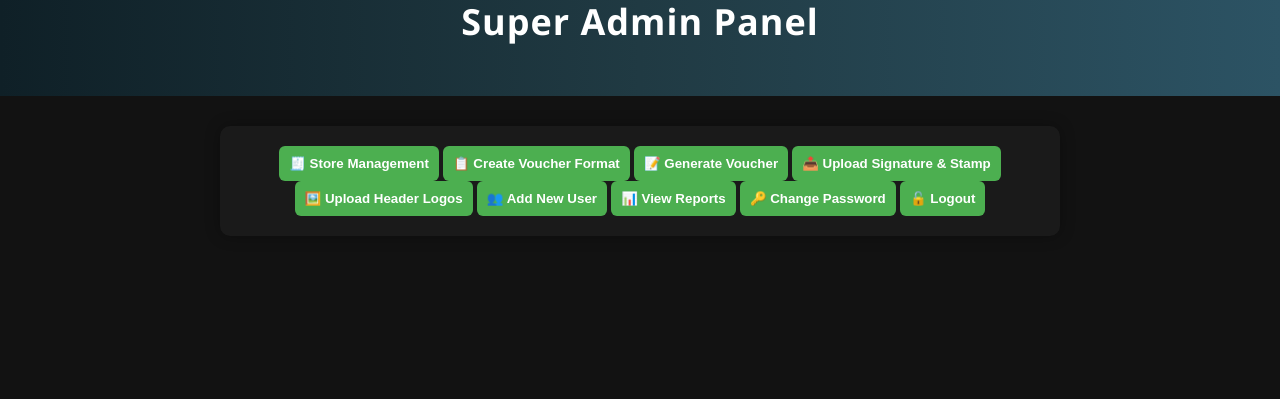
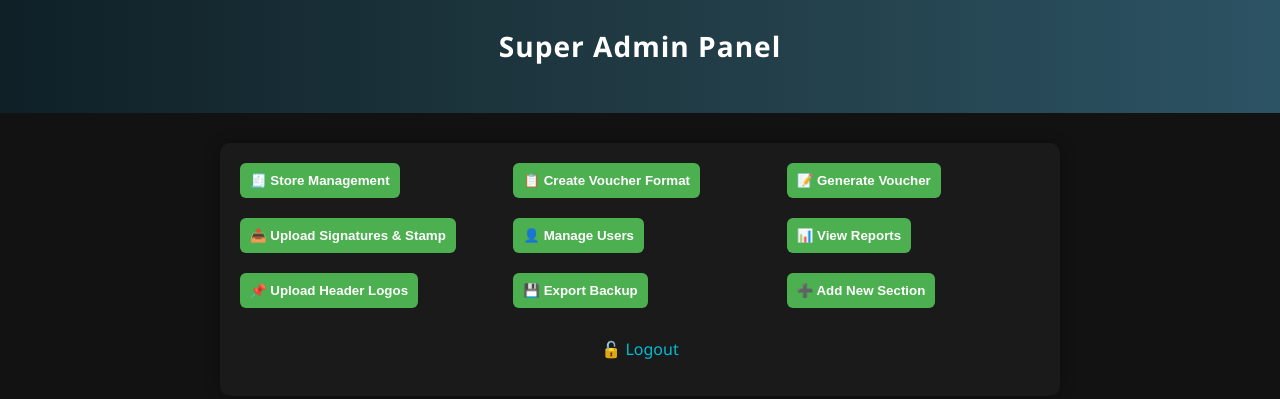
Before and after one commit to Asad4556/HCP, a plain HTML site: page super_admin_dashboard.html in a window 1280 px wide. Shown: the part 102-501 px from the top of the page. Drawn offline with Linux system fonts and the light colour scheme.

Commit message:
Update super_admin_dashboard.html

```diff
--- a/super_admin_dashboard.html
+++ b/super_admin_dashboard.html
@@ -2,37 +2,30 @@
 <!DOCTYPE html>
 <html lang="en">
 <head>
-  <meta charset="UTF-8" />
-  <title>Super Admin Dashboard - HCP</title>
+  <meta charset="UTF-8">
+  <title>🛠️ Super Admin Panel - HCP</title>
   <link rel="stylesheet" href="style.css" />
 </head>
 <body>
   <header>
-    <div style="display: flex; justify-content: space-between; align-items: center;">
-      <img src="" id="leftLogo" width="90" />
-      <h2>HEPATITIS & INFECTION CONTROL PROGRAM<br/>Super Admin Panel</h2>
-      <img src="" id="rightLogo" width="90" />
-    </div>
+    <h2>HEPATITIS & INFECTION CONTROL PROGRAM</h2>
+    <h3>Super Admin Panel</h3>
   </header>
 
-  <section style="text-align: center;">
-    <a href="store.html"><button>🧾 Store Management</button></a>
-    <a href="create_voucher_format.html"><button>📋 Create Voucher Format</button></a>
-    <a href="generate_voucher.html"><button>📝 Generate Voucher</button></a>
-    <a href="upload_signature_stamp.html"><button>📤 Upload Signature & Stamp</button></a>
-    <a href="upload_header_logos.html"><button>🖼️ Upload Header Logos</button></a>
-    <a href="create_user.html"><button>👥 Add New User</button></a>
-    <a href="view_report.html"><button>📊 View Reports</button></a>
-    <a href="change_password.html"><button>🔑 Change Password</button></a>
-    <a href="login.html"><button>🔓 Logout</button></a>
+  <section>
+    <div style="display: grid; grid-template-columns: repeat(auto-fit, minmax(220px, 1fr)); gap: 20px;">
+      <a href="store.html"><button>🧾 Store Management</button></a>
+      <a href="create_voucher_format.html"><button>📋 Create Voucher Format</button></a>
+      <a href="generate_voucher.html"><button>📝 Generate Voucher</button></a>
+      <a href="upload_signature_stamp.html"><button>📤 Upload Signatures & Stamp</button></a>
+      <a href="user_management.html"><button>👤 Manage Users</button></a>
+      <a href="view_report.html"><button>📊 View Reports</button></a>
+      <a href="upload_header_logos.html"><button>📌 Upload Header Logos</button></a>
+      <a href="export_backup.html"><button>💾 Export Backup</button></a>
+      <a href="add_section.html"><button>➕ Add New Section</button></a>
+    </div>
+
+    <p style="text-align:center; margin-top: 30px;"><a href="login.html">🔓 Logout</a></p>
   </section>
-
-  <script>
-    // Load saved header logos
-    const leftLogo = localStorage.getItem('govtLogo');
-    const rightLogo = localStorage.getItem('hcpLogo');
-    if (leftLogo) document.getElementById('leftLogo').src = leftLogo;
-    if (rightLogo) document.getElementById('rightLogo').src = rightLogo;
-  </script>
 </body>
 </html>
```
